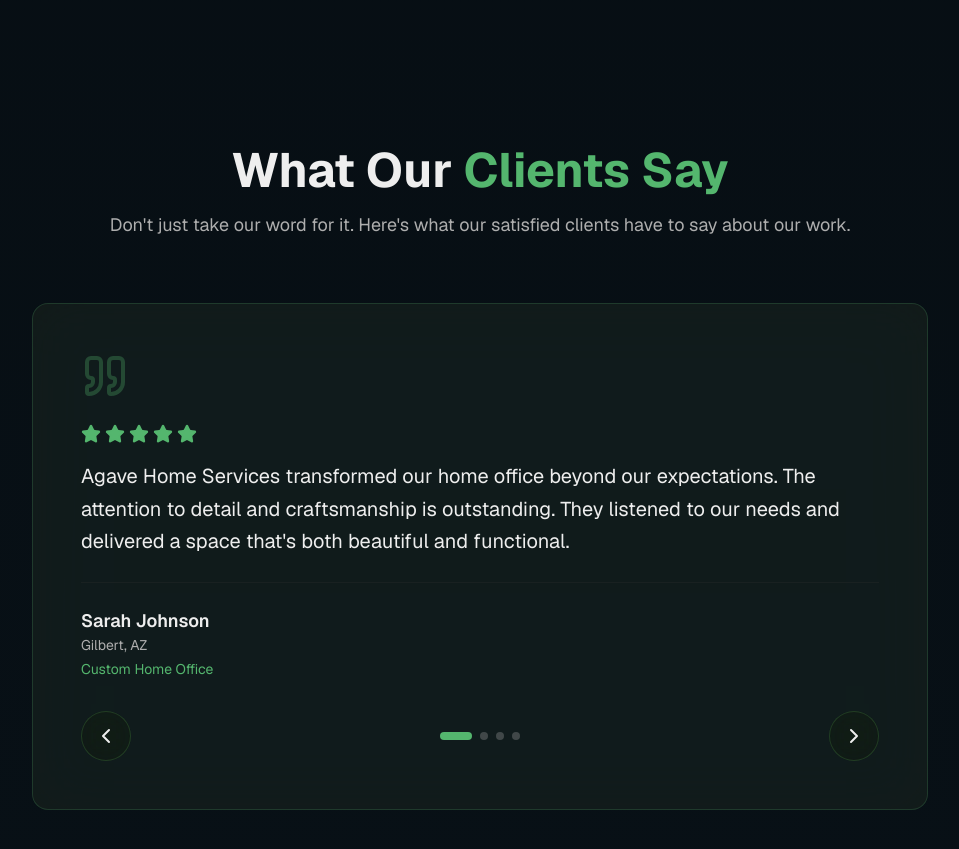
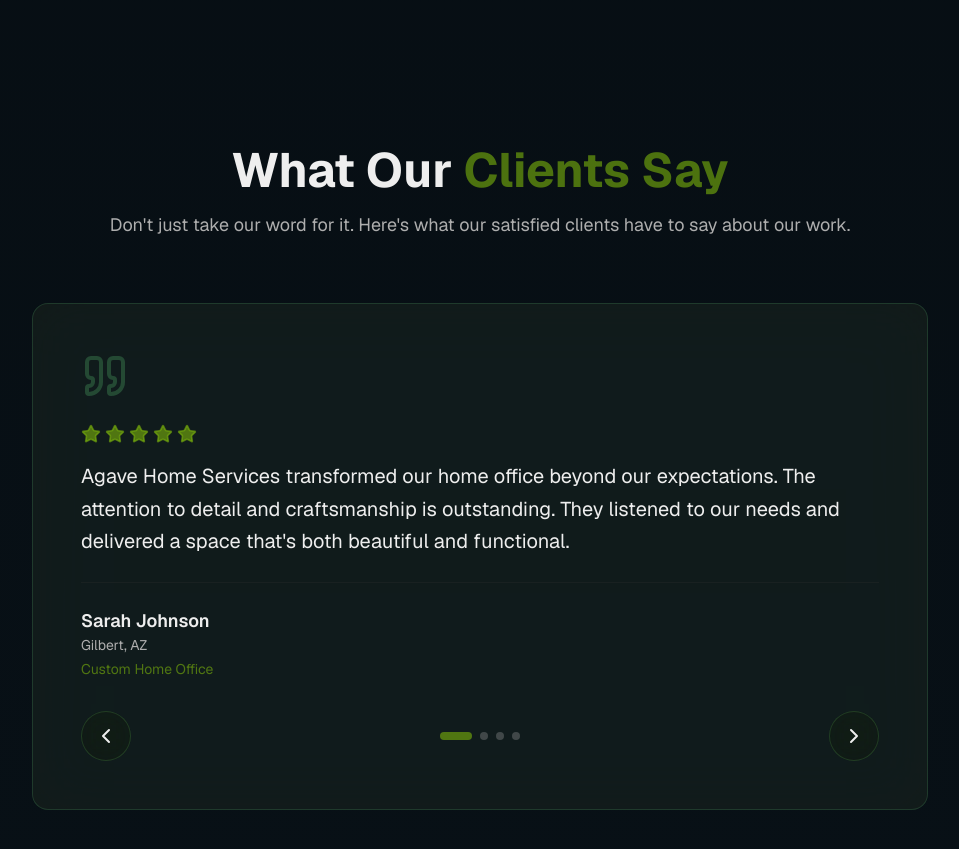
Before and after one commit to davisbryan595-lang/agave-home-services, a Next.js app: page / in a window 1280 px wide. Shown: the part 5240-6089 px from the top of the page, without its empty margins (160-1119 px from the left). Built offline with nearby package versions, Linux system fonts and the light colour scheme.

Commit message:
Update testimonials.tsx

```diff
--- a/components/testimonials.tsx
+++ b/components/testimonials.tsx
@@ -64,7 +64,7 @@ export function Testimonials() {
         >
           <h2 className="text-4xl md:text-5xl font-bold text-foreground mb-4 text-balance">
             {"What Our "}
-            <span className="text-[oklch(0.7_0.14_150)]">{"Clients Say"}</span>
+            <span className="text-[oklch(0.704_0.184_129/.6)]">{"Clients Say"}</span>
           </h2>
           <p className="text-lg text-muted-foreground text-pretty leading-relaxed">
             {"Don't just take our word for it. Here's what our satisfied clients have to say about our work."}
@@ -84,7 +84,7 @@ export function Testimonials() {
             <div className="space-y-6">
               <div className="flex gap-1 mb-4">
                 {Array.from({ length: testimonials[currentIndex].rating }).map((_, i) => (
-                  <Star key={i} size={20} className="fill-[oklch(0.7_0.14_150)] text-[oklch(0.7_0.14_150)]" />
+                  <Star key={i} size={20} className="fill-[oklch(0.704_0.184_129/.6)] text-[oklch(0.704_0.184_129/.6)]" />
                 ))}
               </div>
 
@@ -95,7 +95,7 @@ export function Testimonials() {
               <div className="pt-6 border-t border-border/30">
                 <p className="font-semibold text-foreground text-lg">{testimonials[currentIndex].name}</p>
                 <p className="text-sm text-muted-foreground">{testimonials[currentIndex].location}</p>
-                <p className="text-sm text-[oklch(0.7_0.14_150)] mt-1">{testimonials[currentIndex].project}</p>
+                <p className="text-sm text-[oklch(0.704_0.184_129/.6)] mt-1">{testimonials[currentIndex].project}</p>
               </div>
             </div>
 
@@ -116,7 +116,7 @@ export function Testimonials() {
                     onClick={() => setCurrentIndex(index)}
                     className={`w-2 h-2 rounded-full transition-all ${
                       index === currentIndex
-                        ? "bg-[oklch(0.7_0.14_150)] w-8"
+                        ? "bg-[oklch(0.704_0.184_129/.6)] w-8"
                         : "bg-muted-foreground/30 hover:bg-muted-foreground/50"
                     }`}
                     aria-label={`Go to testimonial ${index + 1}`}
```
